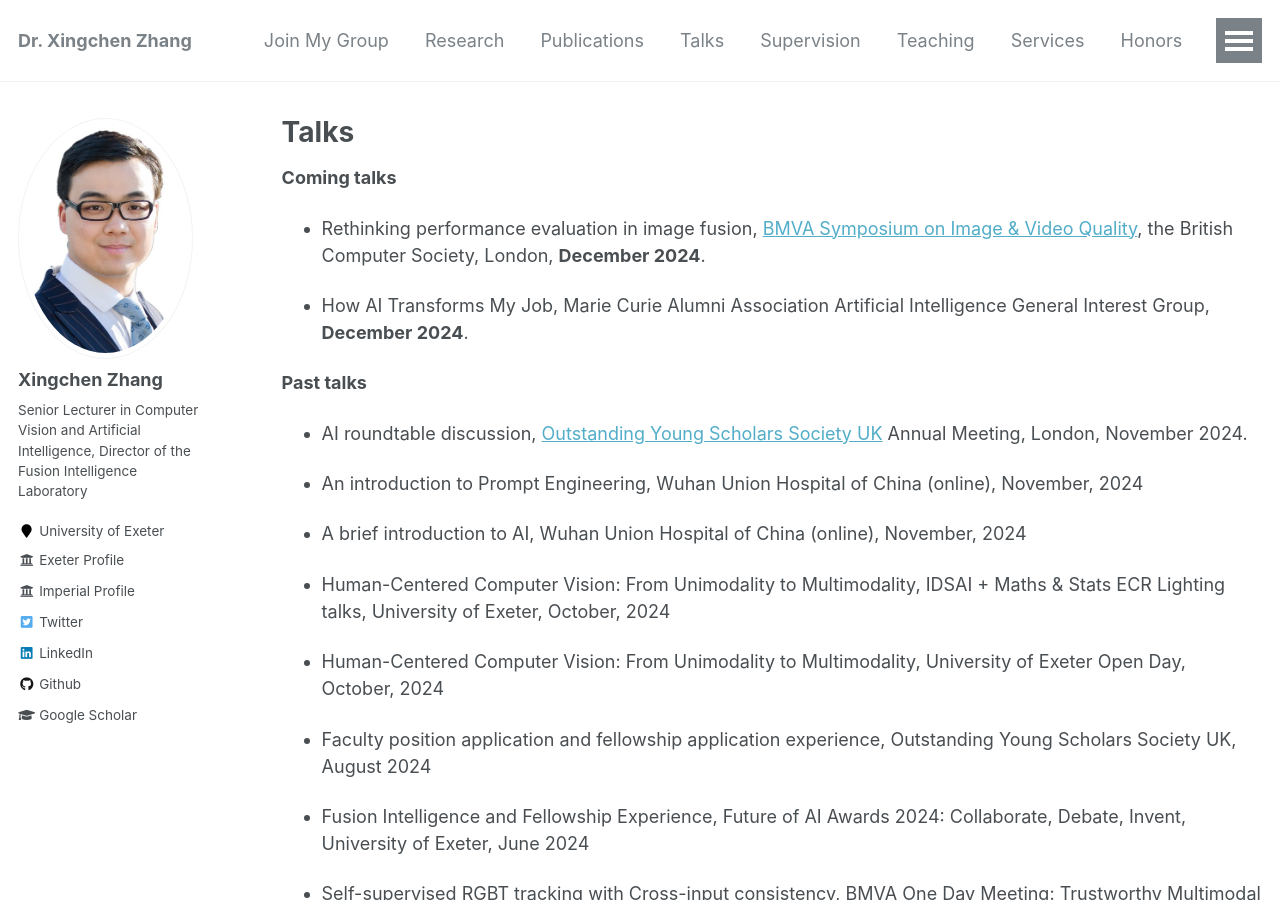
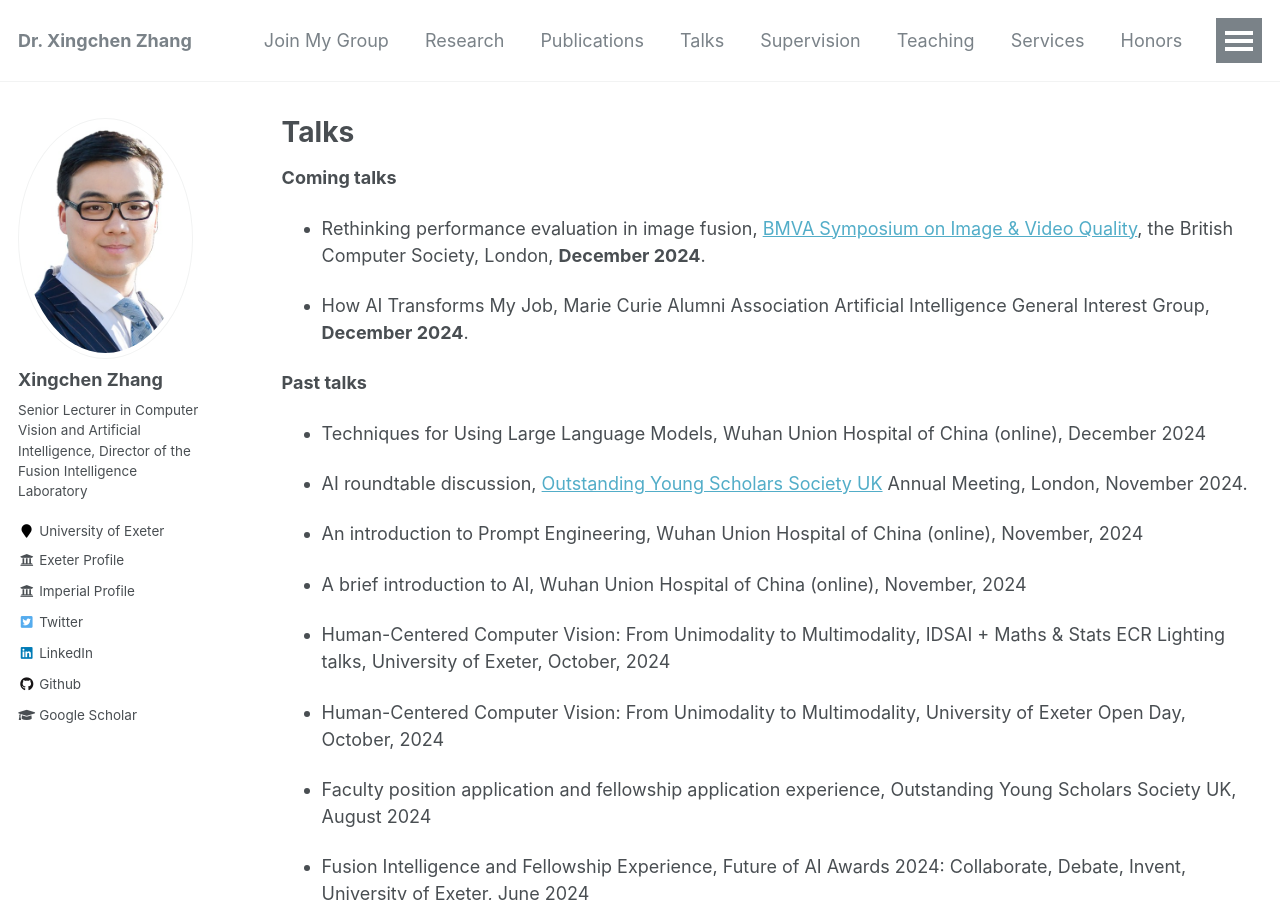
Before and after one commit to xingchenzhang/xingchenzhang.github.io, a Jekyll site: the page built from _pages/talks.md, in a window 1280 px wide and 900 px high. Built offline with Jekyll 4.4.1, drawn with Linux system fonts in a browser that asks for light colours.

Commit message:
update talks

```diff
--- a/_pages/talks.md
+++ b/_pages/talks.md
@@ -12,6 +12,8 @@ author_profile: true
 - How AI Transforms My Job, Marie Curie Alumni Association Artificial Intelligence General Interest Group, **December 2024**.
 
 **Past talks**
+
+- Techniques for Using Large Language Models, Wuhan Union Hospital of China (online), December 2024
 
 - AI roundtable discussion, [Outstanding Young Scholars Society UK](https://www.oyss.org.uk/) Annual Meeting, London, November 2024.
 
```
Also changed, not shown: _pages/about.md (+2 -0 lines).
